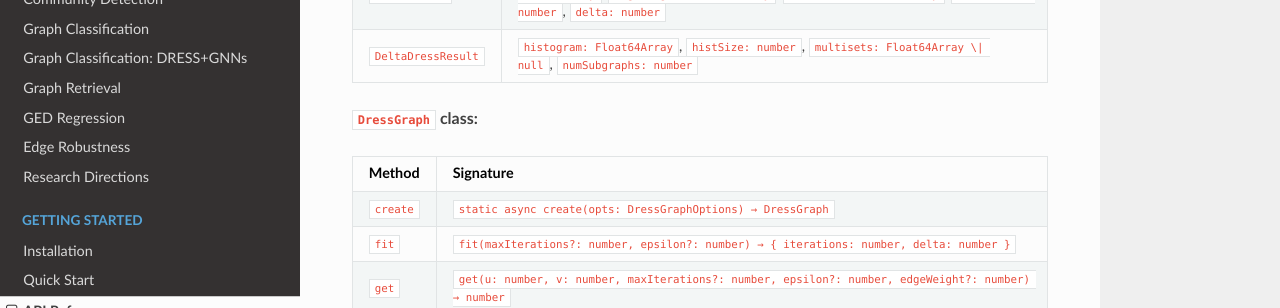
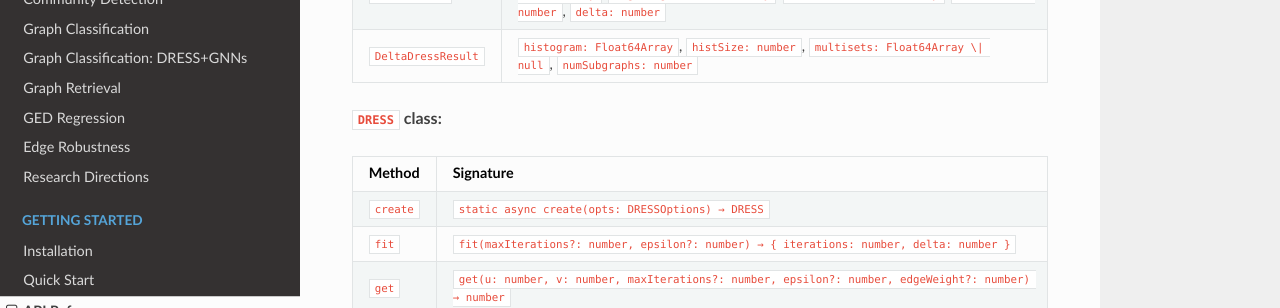
Before and after one commit to velicast/dress-graph, an MkDocs documentation site: the page built from docs/getting-started/api.md, in a window 1280 px wide and 900 px high, scrolled down 8368 px. Shown: the part 147-455 px from the top of the window. Built offline with MkDocs 1.6.1, drawn with Linux system fonts in a browser that asks for light colours; nearby versions of some CDN libraries.

Commit message:
refactor: rename WASM DressGraph to DRESS

```diff
--- a/docs/getting-started/api.md
+++ b/docs/getting-started/api.md
@@ -281,11 +281,11 @@ Module: `dress.js`
 | `DressResult` | `sources: Int32Array`, `targets: Int32Array`, `edgeDress: Float64Array`, `edgeWeight: Float64Array`, `nodeDress: Float64Array`, `iterations: number`, `delta: number` |
 | `DeltaDressResult` | `histogram: Float64Array`, `histSize: number`, `multisets: Float64Array \| null`, `numSubgraphs: number` |
 
-**`DressGraph` class:**
+**`DRESS` class:**
 
 | Method | Signature |
 |--------|-----------|
-| `create` | `static async create(opts: DressGraphOptions) → DressGraph` |
+| `create` | `static async create(opts: DRESSOptions) → DRESS` |
 | `fit` | `fit(maxIterations?: number, epsilon?: number) → { iterations: number, delta: number }` |
 | `get` | `get(u: number, v: number, maxIterations?: number, epsilon?: number, edgeWeight?: number) → number` |
 | `result` | `result() → DressResult` |
```
Also changed, not shown: CHANGELOG.md (+6 -1 lines), README.md (+2 -2 lines), docs/getting-started/installation.md (+1 -1 lines), 14 other files.
